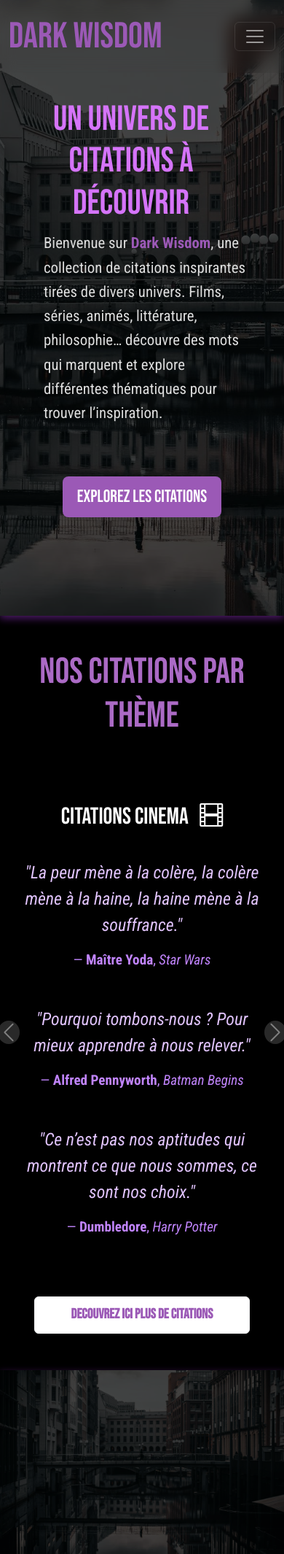
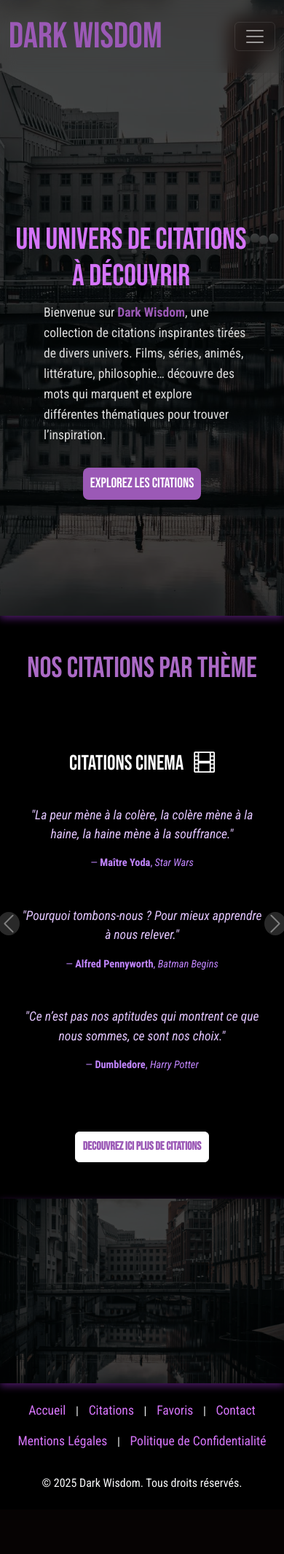
Before and after one commit to 41M3Dev/darkwisdom, a PHP site: page / in a window 390 px wide. Shown: the top 2130 px of the page at 73% size. After the commit the page ends 2039 px from the top, so only its background shows below. Run offline with PHP 8.4, Linux system fonts and the light colour scheme; some libraries are stand-ins or nearby versions.

Commit message:
amélioration du responsive de index dans style_index.css

```diff
--- a/styles/style_index.css
+++ b/styles/style_index.css
@@ -112,17 +112,29 @@ body {
     backdrop-filter: blur(10px); /* Effet de flou */
   }
 
+  .hero-content {
+    padding-top: 305px;
+    padding-bottom: 160px;
+  }
+
   .hero h1 {
-    font-size: 3rem;
+    font-size: 2.6rem;
     margin-right: 50px;
     margin-left: 20px;
   }
 
   .hero p {
-    font-size: 1.3rem; /* Augmente la taille */
+    font-size: 1.1rem; /* Augmente la taille */
     margin-right: 30px;
     margin-left: 30px;
-    margin-bottom: 70px;
+    margin-bottom: 30px;
+  }
+  .hero button {
+    padding: 8px 10px;
+    font-size: 1.2rem;
+  }
+  .nav-link {
+    font-size: 1.5rem;
   }
 }
 /*************************************                     hero section                                   ************************************************/
@@ -250,3 +262,25 @@ h3 {
   color: #cf80eed3; /* Violet plus clair */
   text-decoration: underline;
 }
+
+@media screen and (max-width: 992px) {
+  h2 {
+    font-size: 2.5rem;
+  }
+
+  h3 {
+    font-size: 1.8rem;
+  }
+  .card-text {
+    font-size: 1.1rem;
+  }
+
+  .card-author {
+    font-size: 0.9rem;
+  }
+  .bouton2 {
+    padding: 8px 10px;
+    margin-bottom: 30px;
+    font-size: 1rem;
+  }
+}
```
